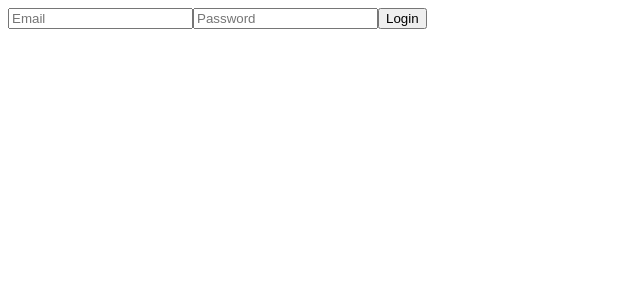
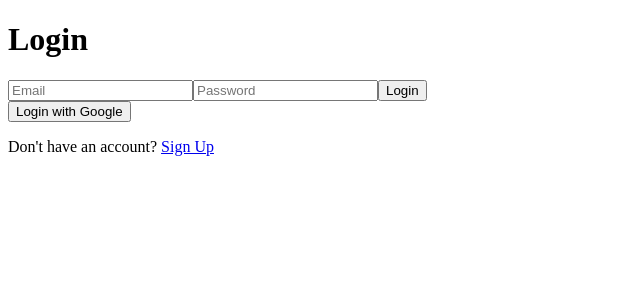
Before and after one commit to sunilkumart2025/event-registration-website, a Next.js app: page /login in a window 1280 px wide. Shown: the top 300 px of the page, without its empty margins (0-640 px from the left). Built offline with nearby package versions, Linux system fonts and the light colour scheme.

Commit message:
Update login.js

```diff
--- a/pages/login.js
+++ b/pages/login.js
@@ -1,28 +1,45 @@
-import { useState } from 'react';
-import { useRouter } from 'next/router';
+import { useState } from "react";
+import { useRouter } from "next/router";
+import { supabase } from "../utils/supabaseClient";
 
 export default function Login() {
-    const [email, setEmail] = useState('');
-    const [password, setPassword] = useState('');
   const router = useRouter();
+  const [email, setEmail] = useState("");
+  const [password, setPassword] = useState("");
+  const [error, setError] = useState("");
 
   const handleLogin = async (e) => {
     e.preventDefault();
-        const res = await fetch('/api/auth/login', {
-            method: 'POST',
-            headers: { 'Content-Type': 'application/json' },
-            body: JSON.stringify({ email, password }),
-        });
-        const data = await res.json();
-        if (res.ok) router.push('/dashboard');
-        else alert(data.error);
+    setError("");
+
+    const { user, error } = await supabase.auth.signInWithPassword({ email, password });
+
+    if (error) {
+      setError(error.message);
+    } else {
+      router.push("/register"); // Redirect to the event registration page
+    }
+  };
+
+  const handleGoogleLogin = async () => {
+    const { error } = await supabase.auth.signInWithOAuth({ provider: "google" });
+
+    if (error) {
+      setError(error.message);
+    }
   };
 
   return (
+    <div className="container">
+      <h1>Login</h1>
+      {error && <p className="error">{error}</p>}
       <form onSubmit={handleLogin}>
-            <input type="email" value={email} onChange={(e) => setEmail(e.target.value)} required placeholder="Email" />
-            <input type="password" value={password} onChange={(e) => setPassword(e.target.value)} required placeholder="Password" />
-            <button type="submit">Login</button>
+        <input type="email" placeholder="Email" value={email} onChange={(e) => setEmail(e.target.value)} required />
+        <input type="password" placeholder="Password" value={password} onChange={(e) => setPassword(e.target.value)} required />
+        <button type="submit" className="btn">Login</button>
       </form>
+      <button onClick={handleGoogleLogin} className="google-btn">Login with Google</button>
+      <p>Don't have an account? <a href="/signup">Sign Up</a></p>
+    </div>
   );
 }
```
Lines whose indentation alone changed are shown as unchanged.
